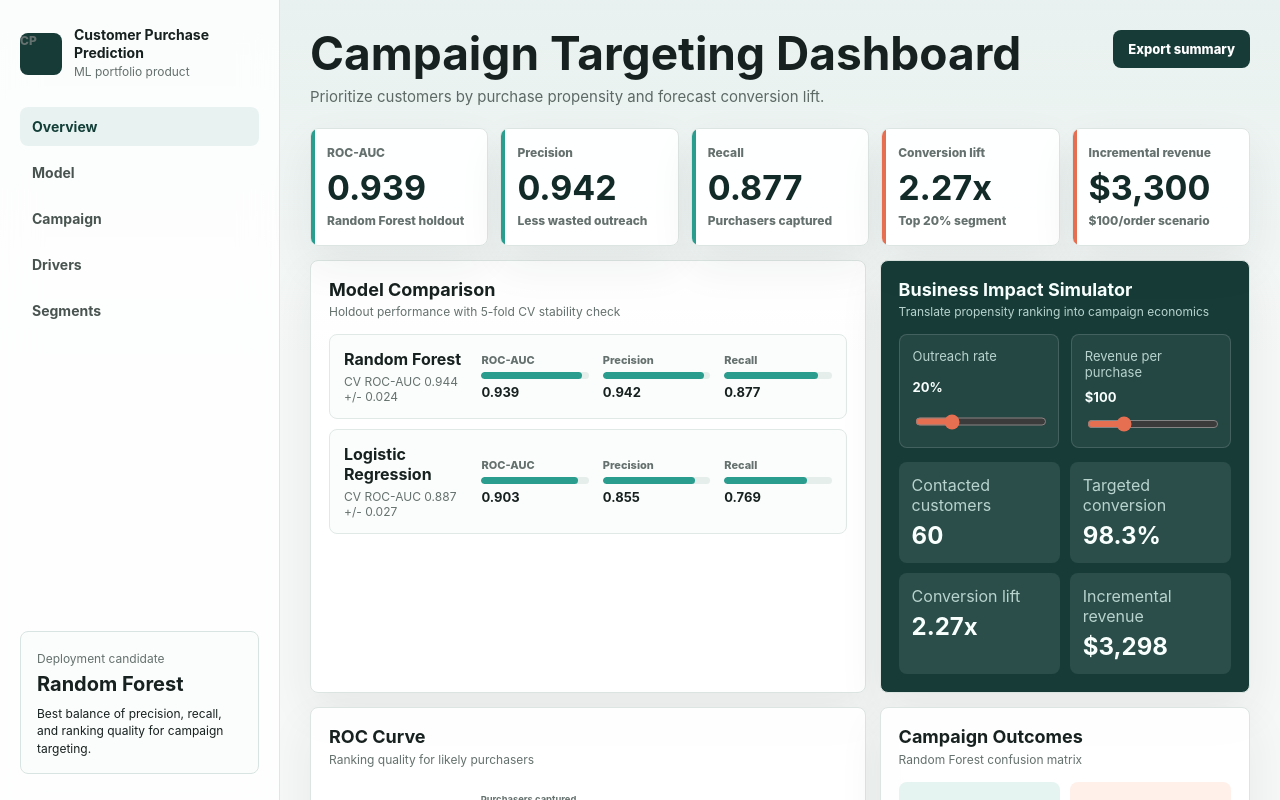
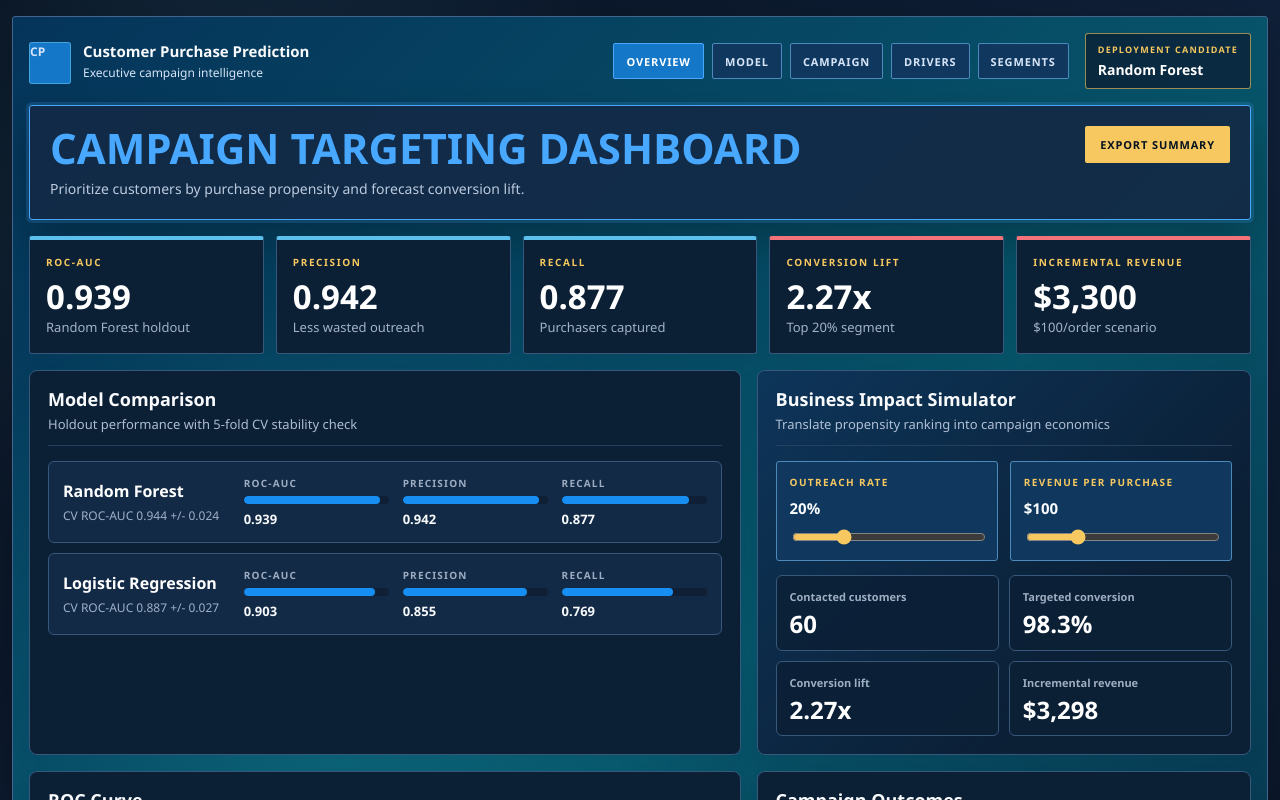
Before and after one commit to JoshuaColePhD/Customer_Purchase_Prediction, a React (Vite) app in the folder frontend/: page / in a window 1280 px wide. Shown: the top 800 px of the page. Built offline with nearby package versions, Linux system fonts and the light colour scheme.

Commit message:
Restyle dashboard and README

```diff
--- a/frontend/src/main.jsx
+++ b/frontend/src/main.jsx
@@ -144,12 +144,12 @@ function downloadSummary(outreachRate, revenue, impact) {
 
 function Sidebar({ activeSection, onNavigate }) {
   return (
-    <aside className="sidebar">
+    <header className="dashboardHeader">
       <div className="brand">
         <span className="brandMark">CP</span>
         <div>
           <strong>Customer Purchase Prediction</strong>
-          <span>ML portfolio product</span>
+          <span>Executive campaign intelligence</span>
         </div>
       </div>
       <nav className="nav">
@@ -165,12 +165,11 @@ function Sidebar({ activeSection, onNavigate }) {
           </button>
         ))}
       </nav>
-      <div className="sidebarNote">
+      <div className="modelBadge">
         <span>Deployment candidate</span>
         <strong>Random Forest</strong>
-        <p>Best balance of precision, recall, and ranking quality for campaign targeting.</p>
       </div>
-    </aside>
+    </header>
   );
 }
 
@@ -420,8 +419,8 @@ function App() {
 
   return (
     <main className="app">
-      <Sidebar activeSection={activeSection} onNavigate={handleNavigate} />
-      <section className="workspace">
+      <section className="dashboardShell" aria-label="Customer purchase prediction dashboard">
+        <Sidebar activeSection={activeSection} onNavigate={handleNavigate} />
         <header
           className={`topbar${activeSection === "overview" ? " activeSection" : ""}`}
           id="overview"
--- a/frontend/src/styles.css
+++ b/frontend/src/styles.css
@@ -1,7 +1,25 @@
 :root {
-  font-family: Inter, ui-sans-serif, system-ui, -apple-system, BlinkMacSystemFont, "Segoe UI", sans-serif;
-  color: #17211f;
-  background: #f6f8f7;
+  --ink: #f8fafc;
+  --mist: #0f1f35;
+  --sand: #d7e4f7;
+  --muted: #9fb0c8;
+  --deep: #07101d;
+  --panel: #0b1f35;
+  --panel-2: #132a46;
+  --panel-3: #10385f;
+  --border: #37577b;
+  --border-strong: #42658d;
+  --grid: #2b6687;
+  --ocean: #5bc0eb;
+  --blue: #168ef2;
+  --blue-2: #48a8ff;
+  --ember: #f4727a;
+  --gold: #f6c85f;
+  --plum: #9b7ede;
+  --shadow-soft: 0 18px 40px rgba(0, 0, 0, 0.28);
+  font-family: "IBM Plex Sans", "Avenir Next", "Segoe UI", ui-sans-serif, system-ui, sans-serif;
+  color: var(--ink);
+  background: var(--deep);
   font-synthesis: none;
   text-rendering: optimizeLegibility;
 }
@@ -12,7 +30,7 @@ html {
 
 section[id],
 header[id] {
-  scroll-margin-top: 22px;
+  scroll-margin-top: 28px;
 }
 
 * {
@@ -22,6 +40,11 @@ header[id] {
 body {
   margin: 0;
   min-width: 320px;
+  min-height: 100vh;
+  overflow-x: hidden;
+  background:
+    radial-gradient(circle at 18% 12%, rgba(91, 192, 235, 0.16), transparent 26rem),
+    linear-gradient(135deg, #08111f 0%, #10213a 48%, #07101d 100%);
 }
 
 button,
@@ -29,30 +52,40 @@ input {
   font: inherit;
 }
 
-.app {
-  display: grid;
-  grid-template-columns: 280px minmax(0, 1fr);
-  min-height: 100vh;
-  background:
-    linear-gradient(180deg, rgba(42, 157, 143, 0.07), transparent 360px),
-    #f6f8f7;
+button {
+  cursor: pointer;
 }
 
-.sidebar {
-  position: sticky;
-  top: 0;
-  height: 100vh;
-  display: flex;
-  flex-direction: column;
-  gap: 28px;
-  padding: 26px 20px;
-  border-right: 1px solid #dfe7e4;
-  background: rgba(255, 255, 255, 0.82);
-  backdrop-filter: blur(18px);
+.app {
+  min-height: 100vh;
+  overflow-x: hidden;
+  padding: 16px 12px;
+}
+
+.dashboardShell {
+  width: min(100%, 1280px);
+  margin: 0 auto;
+  overflow: hidden;
+  border: 1px solid var(--border-strong);
+  border-radius: 3px;
+  background:
+    radial-gradient(circle at 25% 45%, rgba(23, 146, 161, 0.35), transparent 28rem),
+    linear-gradient(135deg, #05345a 0%, #07556a 48%, #08203b 100%);
+  box-shadow: var(--shadow-soft);
+  padding: 16px;
+}
+
+.dashboardHeader {
+  display: grid;
+  grid-template-columns: minmax(220px, 1fr) auto auto;
+  align-items: center;
+  gap: 16px;
+  margin-bottom: 16px;
 }
 
 .brand {
   display: flex;
+  min-width: 0;
   gap: 12px;
   align-items: center;
 }
@@ -61,96 +94,99 @@ input {
   display: grid;
   width: 42px;
   height: 42px;
+  flex: 0 0 auto;
   place-items: center;
-  border-radius: 8px;
-  background: #173c38;
-  color: #f9fffc;
+  border: 1px solid rgba(91, 192, 235, 0.62);
+  border-radius: 3px;
+  background: #1477c8;
+  color: #fff;
   font-size: 13px;
   font-weight: 800;
+  letter-spacing: 0;
 }
 
 .brand strong,
 .brand span,
-.sidebarNote span,
-.sidebarNote strong,
-.sidebarNote p {
+.modelBadge span,
+.modelBadge strong,
+.metric span,
+.metric small,
+.score span,
+.impactGrid span,
+.driver strong {
   display: block;
 }
 
 .brand strong {
-  max-width: 170px;
-  font-size: 14px;
-  line-height: 1.25;
+  overflow-wrap: anywhere;
+  font-size: 15px;
+  line-height: 1.2;
+  color: var(--ink);
 }
 
-.brand span,
-.sidebarNote span,
-.panelHeader p,
-.metric span,
-.metric small,
-.score span,
-.impactGrid span,
-.driver strong,
-td,
-th {
-  color: #65716e;
-}
-
-.brand span,
-.sidebarNote span {
-  margin-top: 3px;
+.brand span {
+  margin-top: 4px;
+  color: var(--sand);
   font-size: 12px;
 }
 
 .nav {
-  display: grid;
-  gap: 7px;
+  display: flex;
+  flex-wrap: wrap;
+  justify-content: center;
+  gap: 8px;
 }
 
 .nav button,
 .topbar button {
-  border: 0;
-  border-radius: 8px;
-  cursor: pointer;
+  min-height: 36px;
+  border-radius: 2px;
+  font-size: 11px;
+  font-weight: 700;
+  text-transform: uppercase;
+  letter-spacing: 0.08em;
+  transition:
+    border-color 160ms ease,
+    background 160ms ease,
+    color 160ms ease,
+    transform 160ms ease;
 }
 
 .nav button {
-  padding: 11px 12px;
-  background: transparent;
-  color: #495451;
-  text-align: left;
-  font-size: 14px;
-  font-weight: 700;
+  border: 1px solid #4d8abb;
+  background: #10385f;
+  color: var(--sand);
+  padding: 8px 12px;
 }
 
 .nav button.active,
 .nav button:hover {
-  background: #e8f3f1;
-  color: #143f39;
+  border-color: var(--blue-2);
+  background: #1477c8;
+  color: #fff;
 }
 
-.sidebarNote {
-  margin-top: auto;
-  padding: 16px;
-  border: 1px solid #d8e4e1;
-  border-radius: 8px;
-  background: #fbfdfc;
+.modelBadge {
+  justify-self: end;
+  min-width: 164px;
+  border: 1px solid rgba(246, 200, 95, 0.62);
+  border-radius: 3px;
+  background: rgba(11, 31, 53, 0.78);
+  padding: 9px 12px;
 }
 
-.sidebarNote strong {
-  margin-top: 6px;
-  font-size: 20px;
+.modelBadge span {
+  color: var(--gold);
+  font-size: 9px;
+  font-weight: 800;
+  text-transform: uppercase;
+  letter-spacing: 0.14em;
 }
 
-.sidebarNote p {
-  margin: 9px 0 0;
-  font-size: 12px;
-  line-height: 1.45;
-}
-
-.workspace {
-  min-width: 0;
-  padding: 30px;
+.modelBadge strong {
+  margin-top: 4px;
+  color: #fff;
+  font-size: 14px;
 }
 
 .topbar {
@@ -158,7 +194,12 @@ th {
   align-items: flex-start;
   justify-content: space-between;
   gap: 24px;
-  margin-bottom: 22px;
+  margin-bottom: 16px;
+  border: 1px solid var(--border);
+  border-radius: 3px;
+  background: rgba(19, 42, 70, 0.92);
+  padding: 20px;
+  box-shadow: var(--shadow-soft);
 }
 
 h1,
@@ -168,84 +209,91 @@ p {
 }
 
 h1 {
-  font-size: clamp(28px, 4vw, 46px);
+  color: var(--blue-2);
+  font-size: clamp(26px, 4vw, 42px);
+  font-weight: 700;
   line-height: 1.04;
   letter-spacing: 0;
+  text-transform: uppercase;
 }
 
 .topbar p {
-  margin-top: 9px;
-  max-width: 680px;
-  color: #5c6965;
-  font-size: 15px;
+  margin-top: 8px;
+  max-width: 720px;
+  color: rgba(215, 228, 247, 0.86);
+  font-size: 14px;
+  line-height: 1.5;
 }
 
 .topbar button {
   flex: 0 0 auto;
-  padding: 11px 15px;
-  background: #173c38;
-  color: #fff;
-  font-size: 13px;
-  font-weight: 800;
+  border: 1px solid rgba(246, 200, 95, 0.65);
+  background: var(--gold);
+  color: #071321;
+  padding: 10px 14px;
+}
+
+.topbar button:hover {
+  background: #ffd977;
 }
 
 .metricsGrid {
   display: grid;
-  grid-template-columns: repeat(5, minmax(140px, 1fr));
+  grid-template-columns: repeat(5, minmax(130px, 1fr));
   gap: 12px;
-  margin-bottom: 14px;
+  margin-bottom: 16px;
 }
 
 .metric,
 .panel {
-  border: 1px solid #dce5e2;
-  border-radius: 8px;
-  background: rgba(255, 255, 255, 0.94);
-  box-shadow: 0 18px 46px rgba(27, 45, 40, 0.07);
+  min-width: 0;
+  border: 1px solid var(--border);
+  background: var(--panel);
+  box-shadow: 0 8px 18px rgba(17, 24, 39, 0.08);
 }
 
 .metric {
-  position: relative;
-  overflow: hidden;
   min-height: 118px;
-  padding: 16px;
+  border-top: 4px solid var(--ocean);
+  border-radius: 3px;
+  padding: 15px 16px;
 }
 
-.metric::before {
-  content: "";
-  position: absolute;
-  inset: 0 auto 0 0;
-  width: 4px;
-  background: #2a9d8f;
+.metric.coral {
+  border-top-color: var(--ember);
 }
 
-.metric.coral::before {
-  background: #e76f51;
-}
-
-.metric span,
-.metric small {
-  display: block;
-  font-size: 12px;
+.metric span {
+  color: var(--gold);
+  font-size: 10px;
   font-weight: 800;
+  text-transform: uppercase;
+  letter-spacing: 0.16em;
 }
 
 .metric strong {
   display: block;
-  margin: 11px 0 8px;
-  color: #132b28;
-  font-size: clamp(25px, 3vw, 34px);
+  margin: 11px 0 6px;
+  color: #fff;
+  font-size: clamp(24px, 3vw, 33px);
+  font-weight: 700;
   line-height: 1;
+}
+
+.metric small {
+  color: rgba(215, 228, 247, 0.75);
+  font-size: 13px;
+  line-height: 1.35;
 }
 
 .dashboardGrid {
   display: grid;
-  grid-template-columns: minmax(360px, 1.2fr) minmax(300px, 0.8fr);
-  gap: 14px;
+  grid-template-columns: minmax(360px, 1.18fr) minmax(300px, 0.82fr);
+  gap: 16px;
 }
 
 .panel {
-  min-width: 0;
+  border-radius: 8px;
   padding: 18px;
   transition:
     border-color 180ms ease,
@@ -253,12 +301,12 @@ h1 {
     transform 180ms ease;
 }
 
-.panel.activePanel {
-  border-color: #2a9d8f;
+.panel.activePanel,
+.topbar.activeSection {
+  border-color: var(--blue-2);
   box-shadow:
-    0 0 0 3px rgba(42, 157, 143, 0.16),
-    0 22px 52px rgba(27, 45, 40, 0.12);
-  transform: translateY(-2px);
+    0 0 0 3px rgba(72, 168, 255, 0.18),
+    var(--shadow-soft);
 }
 
 .panelHeader {
@@ -266,16 +314,22 @@ h1 {
   justify-content: space-between;
   gap: 16px;
   margin-bottom: 15px;
+  border-bottom: 1px solid #26415f;
+  padding-bottom: 12px;
 }
 
 .panelHeader h2 {
+  color: var(--ink);
   font-size: 18px;
+  font-weight: 700;
   line-height: 1.2;
 }
 
 .panelHeader p {
-  margin-top: 4px;
-  font-size: 12px;
+  margin-top: 5px;
+  color: rgba(215, 228, 247, 0.8);
+  font-size: 13px;
+  line-height: 1.4;
 }
 
 .modelRows {
@@ -288,10 +342,10 @@ h1 {
   grid-template-columns: 1.15fr repeat(3, 1fr);
   gap: 14px;
   align-items: center;
+  border: 1px solid #37577b;
+  border-radius: 6px;
+  background: #132a46;
   padding: 14px;
-  border: 1px solid #e1e9e6;
-  border-radius: 8px;
-  background: #fbfdfc;
 }
 
 .modelRow > div:first-child strong,
@@ -299,33 +353,41 @@ h1 {
   display: block;
 }
 
+.modelRow > div:first-child strong {
+  color: #fff;
+}
+
 .modelRow > div:first-child span {
   margin-top: 5px;
-  color: #65716e;
+  color: var(--muted);
   font-size: 12px;
 }
 
 .score {
   display: grid;
   grid-template-columns: 1fr;
-  gap: 5px;
+  gap: 6px;
 }
 
 .score span {
-  font-size: 11px;
+  color: rgba(215, 228, 247, 0.7);
+  font-size: 10px;
   font-weight: 800;
+  text-transform: uppercase;
+  letter-spacing: 0.12em;
 }
 
 .score strong {
+  color: var(--ink);
   font-size: 13px;
 }
 
 .track,
 .driver div {
   overflow: hidden;
-  height: 7px;
+  height: 8px;
   border-radius: 999px;
-  background: #e6eeeb;
+  background: #0f1f35;
 }
 
 .track i,
@@ -333,65 +395,74 @@ h1 {
   display: block;
   height: 100%;
   border-radius: inherit;
-  background: #2a9d8f;
+  background: var(--blue);
 }
 
 .impactPanel {
-  background: #173c38;
-  color: #f8fffd;
-}
-
-.impactPanel .panelHeader p,
-.impactPanel span {
-  color: #b8d3ce;
+  background:
+    linear-gradient(135deg, rgba(20, 119, 200, 0.25), transparent 72%),
+    var(--panel);
 }
 
 .controlGrid {
   display: grid;
-  grid-template-columns: repeat(2, 1fr);
+  grid-template-columns: repeat(2, minmax(0, 1fr));
   gap: 12px;
 }
 
 .controlGrid label {
   display: grid;
   gap: 9px;
+  border: 1px solid #4d8abb;
+  border-radius: 3px;
+  background: #10385f;
   padding: 13px;
-  border: 1px solid rgba(255, 255, 255, 0.14);
-  border-radius: 8px;
-  background: rgba(255, 255, 255, 0.06);
 }
 
-.controlGrid span,
+.controlGrid span {
+  color: var(--gold);
+  font-size: 10px;
+  font-weight: 800;
+  text-transform: uppercase;
+  letter-spacing: 0.14em;
+}
+
 .controlGrid strong {
-  font-size: 13px;
+  color: var(--ink);
+  font-size: 15px;
 }
 
 input[type="range"] {
-  accent-color: #e76f51;
   width: 100%;
+  accent-color: var(--gold);
 }
 
 .impactGrid {
   display: grid;
-  grid-template-columns: repeat(2, 1fr);
+  grid-template-columns: repeat(2, minmax(0, 1fr));
   gap: 10px;
   margin-top: 14px;
 }
 
 .impactGrid div {
+  border: 1px solid #37577b;
+  border-radius: 6px;
+  background: rgba(11, 31, 53, 0.82);
   padding: 13px;
-  border-radius: 8px;
-  background: rgba(255, 255, 255, 0.09);
 }
 
-.impactGrid span,
-.impactGrid strong {
-  display: block;
+.impactGrid span {
+  color: rgba(215, 228, 247, 0.72);
+  font-size: 11px;
+  font-weight: 700;
 }
 
 .impactGrid strong {
-  margin-top: 6px;
+  display: block;
+  margin-top: 7px;
+  color: #fff;
   font-size: 24px;
+  line-height: 1.05;
 }
 
 .chartPanel,
@@ -406,7 +477,7 @@ input[type="range"] {
 }
 
 .roc line {
-  stroke: #a8b6b2;
+  stroke: #6c8bab;
   stroke-width: 1;
 }
 
@@ -417,21 +488,21 @@ input[type="range"] {
 }
 
 .roc .baseline {
-  stroke: #cdd8d4;
+  stroke: #58718d;
   stroke-width: 2;
   stroke-dasharray: 7 7;
 }
 
 .roc .forest {
-  stroke: #2a9d8f;
+  stroke: var(--ocean);
 }
 
 .roc .logistic {
-  stroke: #e76f51;
+  stroke: var(--ember);
 }
 
 .roc text {
-  fill: #65716e;
+  fill: var(--sand);
   font-size: 10px;
   font-weight: 700;
 }
@@ -440,6 +511,7 @@ input[type="range"] {
   display: flex;
   flex-wrap: wrap;
   gap: 12px;
+  color: var(--sand);
   font-size: 12px;
   font-weight: 800;
 }
@@ -457,11 +529,11 @@ input[type="range"] {
 }
 
 .forestDot {
-  background: #2a9d8f;
+  background: var(--ocean);
 }
 
 .logisticDot {
-  background: #e76f51;
+  background: var(--ember);
 }
 
 .matrix {
@@ -475,28 +547,31 @@ input[type="range"] {
   display: flex;
   flex-direction: column;
   justify-content: center;
+  border: 1px solid #37577b;
+  border-radius: 6px;
+  background: #132a46;
   padding: 16px;
-  border-radius: 8px;
 }
 
 .matrix strong {
+  color: #fff;
   font-size: 36px;
+  line-height: 1;
 }
 
 .matrix span {
-  margin-top: 6px;
+  margin-top: 8px;
+  color: rgba(215, 228, 247, 0.76);
   font-size: 12px;
   font-weight: 800;
 }
 
 .matrix .good {
-  background: #e5f4f1;
-  color: #153f39;
+  border-top: 4px solid var(--ocean);
 }
 
 .matrix .warn {
-  background: #fff0ea;
-  color: #8d321c;
+  border-top: 4px solid var(--ember);
 }
 
 .driversPanel,
@@ -517,11 +592,13 @@ input[type="range"] {
 }
 
 .driver span {
+  color: var(--ink);
   font-size: 13px;
-  font-weight: 800;
+  font-weight: 700;
 }
 
 .driver strong {
+  color: var(--sand);
   font-size: 12px;
   text-align: right;
 }
@@ -529,46 +606,49 @@ input[type="range"] {
 table {
   width: 100%;
   border-collapse: collapse;
+  table-layout: fixed;
 }
 
 th,
 td {
+  border-bottom: 1px solid #26415f;
   padding: 13px 10px;
-  border-bottom: 1px solid #e3ebe8;
   text-align: left;
   font-size: 12px;
+  overflow-wrap: anywhere;
 }
 
 th {
-  color: #24312e;
-  font-weight: 900;
+  background: var(--mist);
+  color: rgba(215, 228, 247, 0.72);
+  font-weight: 800;
+  text-transform: uppercase;
+  letter-spacing: 0.12em;
+}
+
+td {
+  color: rgba(215, 228, 247, 0.82);
 }
 
 td:first-child {
-  color: #17211f;
-  font-weight: 900;
+  color: var(--ink);
+  font-weight: 800;
 }
 
 @media (max-width: 1100px) {
-  .app {
+  .dashboardHeader {
     grid-template-columns: 1fr;
-  }
-
-  .sidebar {
-    position: static;
-    height: auto;
-    flex-direction: row;
-    align-items: center;
-    overflow-x: auto;
+    align-items: stretch;
   }
 
   .nav {
-    grid-auto-flow: column;
-    grid-auto-columns: max-content;
+    justify-content: flex-start;
+    overflow-x: auto;
+    padding-bottom: 2px;
   }
 
-  .sidebarNote {
-    display: none;
+  .modelBadge {
+    justify-self: stretch;
   }
 
   .metricsGrid {
@@ -581,12 +661,17 @@ td:first-child {
 }
 
 @media (max-width: 680px) {
-  .workspace {
-    padding: 18px;
+  .app {
+    padding: 10px;
+  }
+
+  .dashboardShell {
+    padding: 12px;
   }
 
   .topbar {
     display: grid;
+    padding: 16px;
   }
 
   .topbar button {
@@ -595,7 +680,8 @@ td:first-child {
 
   .metricsGrid,
   .controlGrid,
-  .impactGrid {
+  .impactGrid,
+  .matrix {
     grid-template-columns: 1fr;
   }
 
@@ -608,11 +694,11 @@ td:first-child {
     text-align: left;
   }
 
-  table {
-    min-width: 620px;
-  }
-
   .segmentPanel {
     overflow-x: auto;
   }
+
+  table {
+    min-width: 640px;
+  }
 }
```
Also changed, not shown: 1 other file (tests, documents, lock files or other folders).
